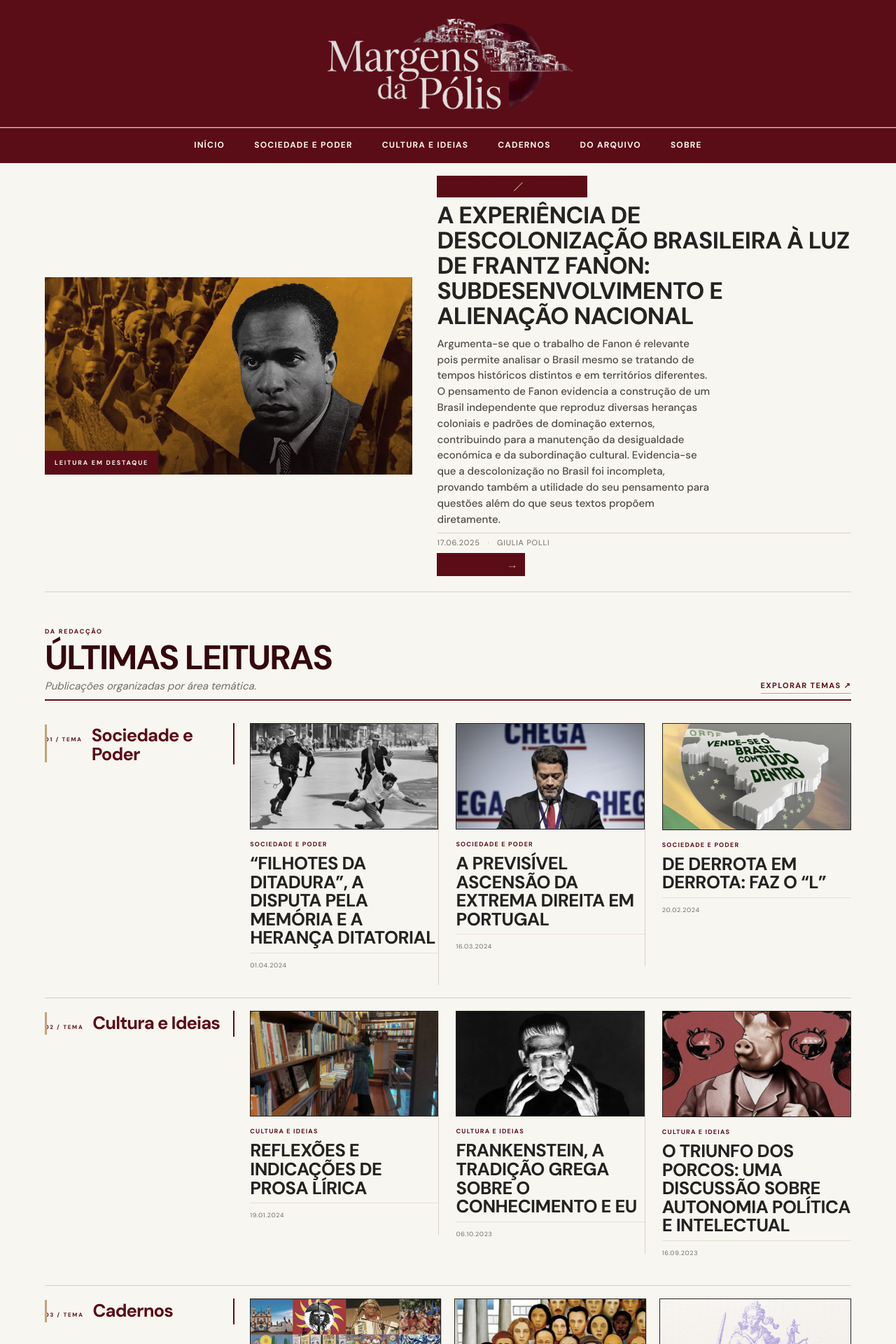
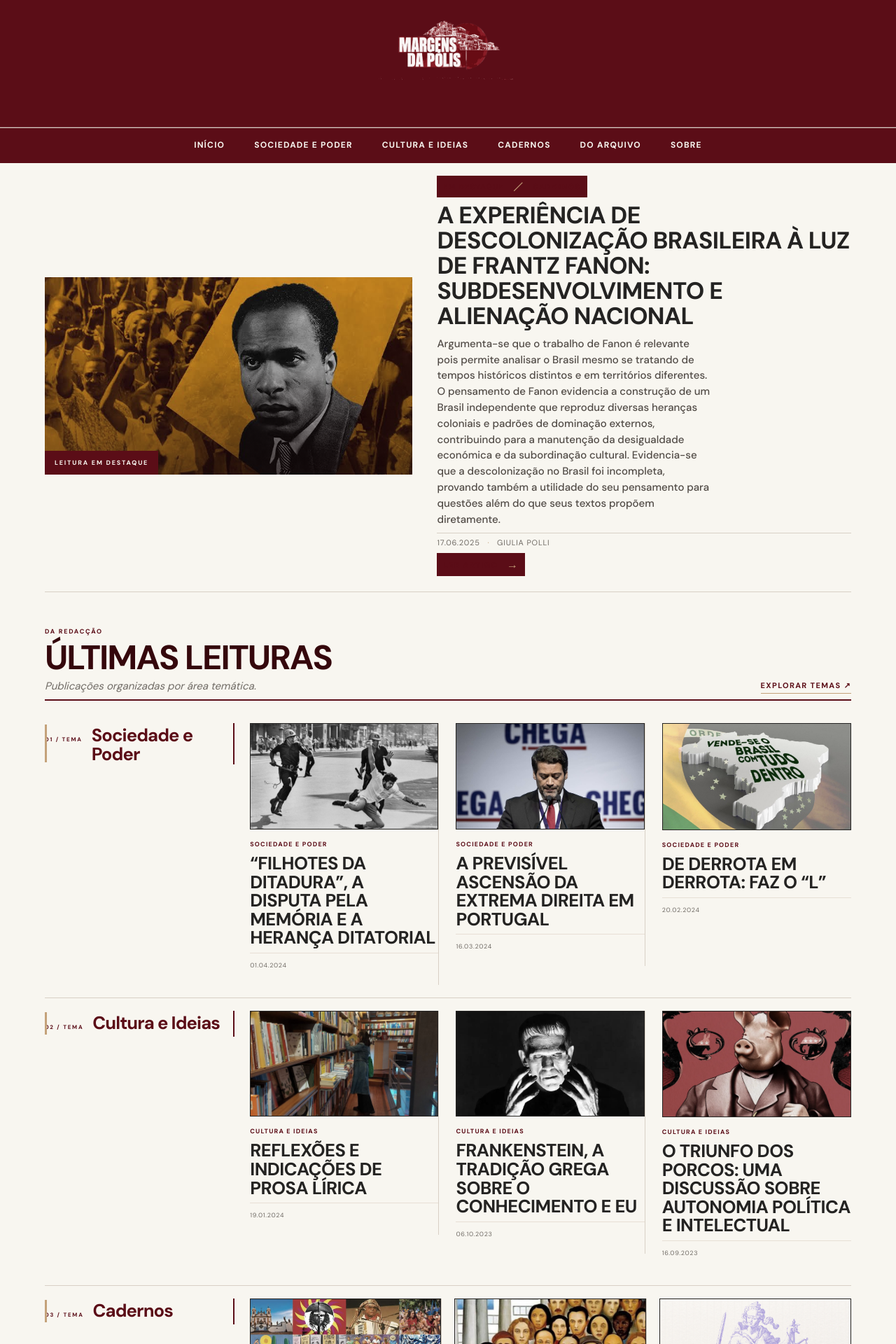
Before and after one commit to gmonteiropolli-design/Margens-da-Polis, a Jekyll site: the page built from index.html, in a window 1280 px wide. Shown: the top 1920 px of the page at 70% size. Built offline with Jekyll 4.4.1, drawn with Linux system fonts in a browser that asks for light colours; some web fonts are replaced; the list of posts is cut into pages by our own code.

Commit message:
Replace site logo with new Margens da Polis identity

```diff
--- a/_layouts/default.html
+++ b/_layouts/default.html
@@ -7,7 +7,7 @@
   <title>{% if page.url == "/" %}Margens da Pólis{% elsif page.title %}{{ page.title }} — Margens da Pólis{% else %}Margens da Pólis{% endif %}</title>
   <link rel="icon" type="image/svg+xml" href="{{ '/favicon.svg?v=7' | relative_url }}">
   <meta name="description" content="{{ page.description | default: site.description | escape }}">
-  <link rel="stylesheet" href="{{ '/assets/css/style.css?v=20261110-29' | relative_url }}">
+  <link rel="stylesheet" href="{{ '/assets/css/style.css?v=20261111-01' | relative_url }}">
   <link rel="preconnect" href="https://fonts.googleapis.com">
   <link rel="preconnect" href="https://fonts.gstatic.com" crossorigin>
   <link href="https://fonts.googleapis.com/css2?family=Barlow+Condensed:wght@500;600;700;800;900&family=DM+Sans:wght@400;500;600;700&family=Playfair+Display:wght@400;500;600;700;800&display=swap" rel="stylesheet">
@@ -17,10 +17,7 @@
   <div class="utility-bar"><span>PUBLICAÇÃO INDEPENDENTE</span><span>SOCIEDADE · PODER · CULTURA · IDEIAS</span></div>
   <header class="site-header">
     <a class="masthead" href="{{ '/' | relative_url }}" aria-label="Margens da Polis — página inicial">
-    <img
-  class="masthead-logo"
-  src="{{ '/Gemini_Generated_Image_tsgu54tsgu54tsgu-removebg-preview.png' | relative_url }}"
-  alt="Margens da Pólis">
+    <img class="masthead-logo" src="{{ '/assets/images/margens-da-polis-logo.png' | relative_url }}" alt="Margens da Pólis">
     </a>
     <nav class="main-nav" aria-label="Navegação principal">
       <a href="{{ '/' | relative_url }}">Início</a>
@@ -33,7 +30,7 @@
   </header>
   <main id="conteudo">{% if page.body %}{{ page.body }}{% else %}{{ content }}{% endif %}</main>
   <footer class="site-footer">
-    <div class="footer-brand"><img class="footer-logo" src="{{ '/Gemini_Generated_Image_tsgu54tsgu54tsgu-removebg-preview.png' | relative_url }}" alt="Margens da Pólis"></div>
+    <div class="footer-brand"><img class="footer-logo" src="{{ '/assets/images/margens-da-polis-logo.png' | relative_url }}" alt="Margens da Pólis"></div>
     <p>Sociedade e Poder · Cultura e Ideias · Cadernos</p>
     <p class="footer-motto">Pensar o mundo a partir das suas margens.</p>
     <div class="footer-bottom"><span>© {{ 'now' | date: '%Y' }} Margens da Polis</span><a href="{{ '/sobre/' | relative_url }}">Sobre o projeto</a><a href="{{ '/feed.xml' | relative_url }}">RSS</a></div>
```
Also changed, not shown: assets/images/margens-da-polis-logo.png (added).
